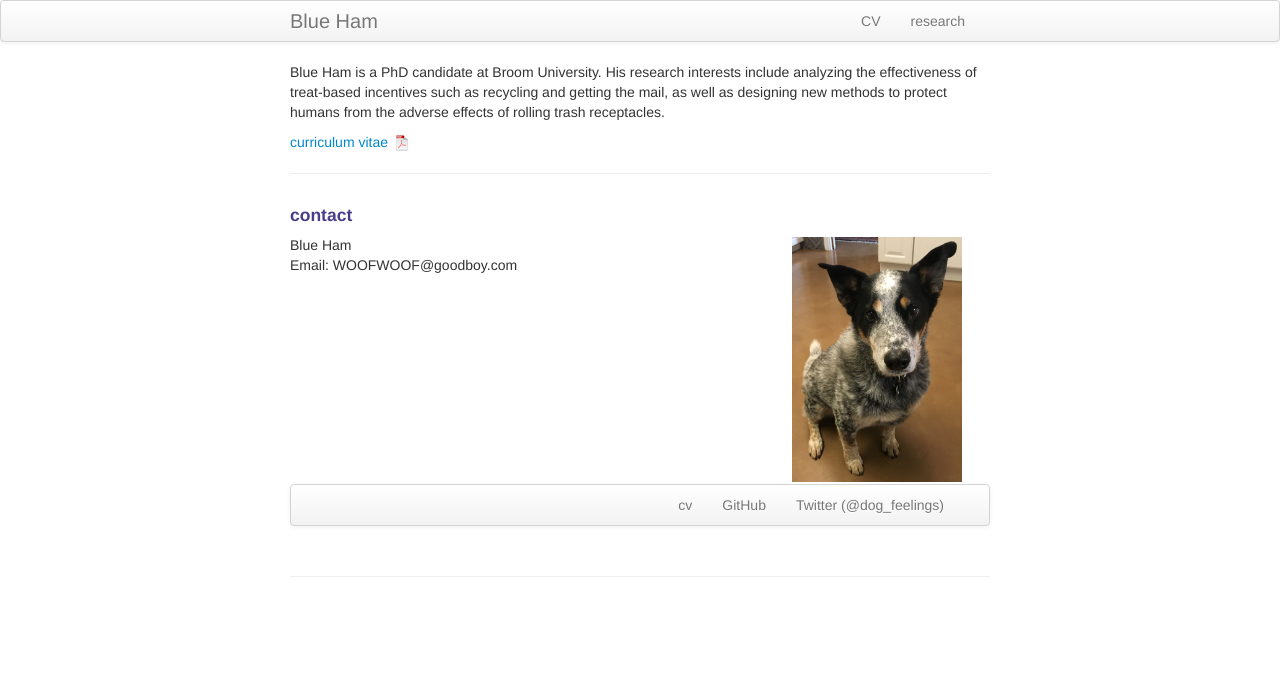
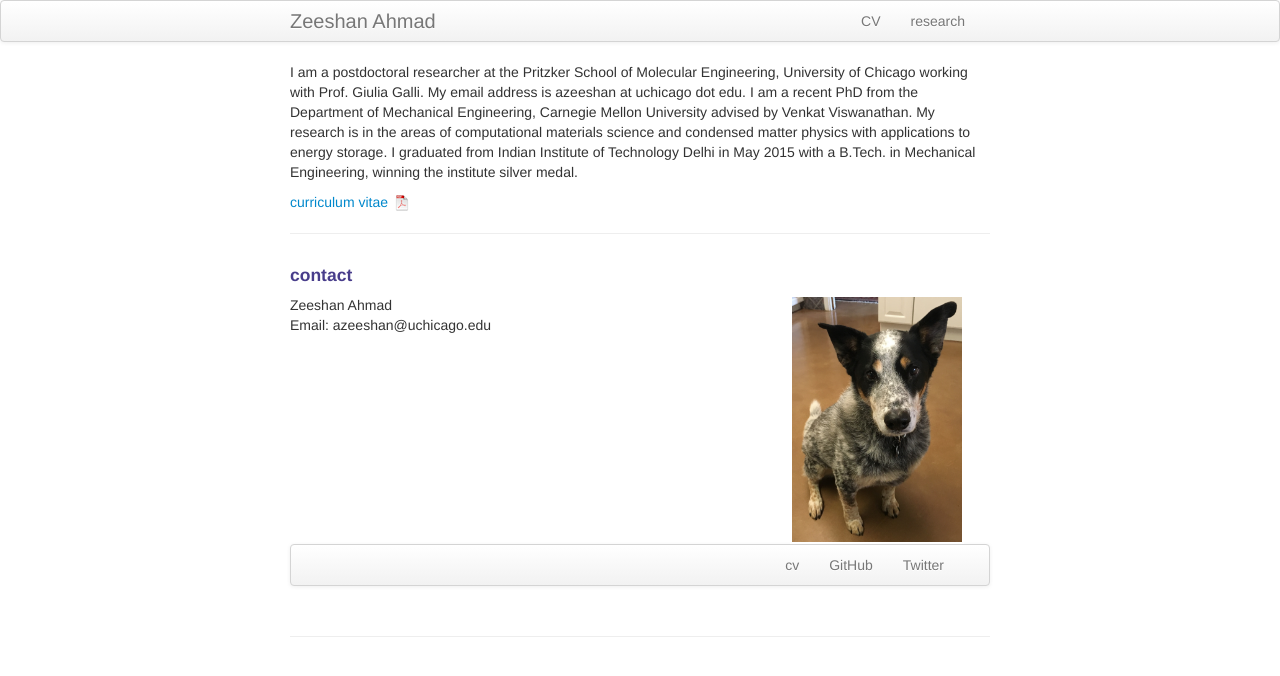
Before and after one commit to ahzeeshan/ahzeeshan.github.io2, a Jekyll site: the page built from index.md, in a window 1280 px wide. Shown: the top 676 px of the page. Built offline with Jekyll 4.4.1, drawn with Linux system fonts in a browser that asks for light colours.

Commit message:
edited basic

```diff
--- a/_config.yml
+++ b/_config.yml
@@ -8,14 +8,14 @@ highlighter: rouge
 # Themes are encouraged to use these universal variables
 # so be sure to set them if your theme uses them.
 #
-title : Blue Ham
+title : Zeeshan Ahmad
 author :
-  name : Marisa Carlos
-  email : mbc96@cornell.edu
-  github : mbcarlos
-  twitter : MarisaBriCarlos
+  name : Zeeshan Ahmad
+  email : azeeshan@uchicago.edu
+  github : ahzeeshan
+  twitter : zahmad01
 
-production_url : http://marisabriana.github.io
+production_url : http://ahzeeshan.github.io
 
 # Tell Github to use the kramdown markdown interpreter
 # (see https://help.github.com/articles/migrating-your-pages-site-from-maruku)
--- a/index.md
+++ b/index.md
@@ -1,11 +1,11 @@
 ---
 layout: frontpage
-title: Blue Ham
-description: Blue Ham is a PhD candidate at Broom University.
-keywords: Blue, Ham, treats, recycling, mail, being a good boy
+title: Zeeshan Ahmad
+description: Zeeshan Ahmad's website
+keywords: Academic, website
 ---
 
-Blue Ham is a PhD candidate at Broom University. His research interests include analyzing the effectiveness of treat-based incentives such as recycling and getting the mail, as well as designing new methods to protect humans from the adverse effects of rolling trash receptacles.
+I am a postdoctoral researcher at the Pritzker School of Molecular Engineering, University of Chicago working with Prof. Giulia Galli. My email address is azeeshan at uchicago dot edu. I am a recent PhD from the Department of Mechanical Engineering, Carnegie Mellon University advised by Venkat Viswanathan. My research is in the areas of computational materials science and condensed matter physics with applications to energy storage. I graduated from Indian Institute of Technology Delhi in May 2015 with a B.Tech. in Mechanical Engineering, winning the institute silver medal.
 
 [curriculum vitae ![CV as pdf]({{ BASE_PATH }}/pages/icons16/pdf-icon.png)]({{ BASE_PATH }}/assets/CV.pdf)<br/>
 
@@ -14,18 +14,18 @@ Blue Ham is a PhD candidate at Broom University. His research interests include
 
 
 <div class="container">
-<h4><a name="contact"></a>contact</h4>
+<h4><a name="Contact"></a>contact</h4>
 
     <div class="row-fluid">
         <div class="span5">
-            Blue Ham<br/>
-            Email: WOOFWOOF@goodboy.com<br/>
+            Zeeshan Ahmad<br/>
+            Email: azeeshan@uchicago.edu<br/>
         </div>
 
         <div class="span2">
         <a href="../assets/headshot.jpg">
             <img src="../assets/headshot.jpg"
-                  title="Blue Ham" alt="Blue Ham"/></a>
+                  title="Zeeshan Ahmad" alt="Zeeshan Ahmad"/></a>
         </div>
     </div>
 </div>
@@ -34,8 +34,8 @@ Blue Ham is a PhD candidate at Broom University. His research interests include
   <div class="navbar-inner">
       <ul class="nav">
           <li><a href="{{ BASE_PATH }}/assets/CV.pdf">cv</a></li>
-          <li><a href="https://github.com/mbcarlos">GitHub</a></li>
-          <li><a href="https://twitter.com/dog_feelings">Twitter (@dog_feelings)</a></li>
+          <li><a href="https://github.com/ahzeeshan">GitHub</a></li>
+          <li><a href="https://twitter.com/zahmad01">Twitter</a></li>
       </ul>
   </div>
 </div>
```
